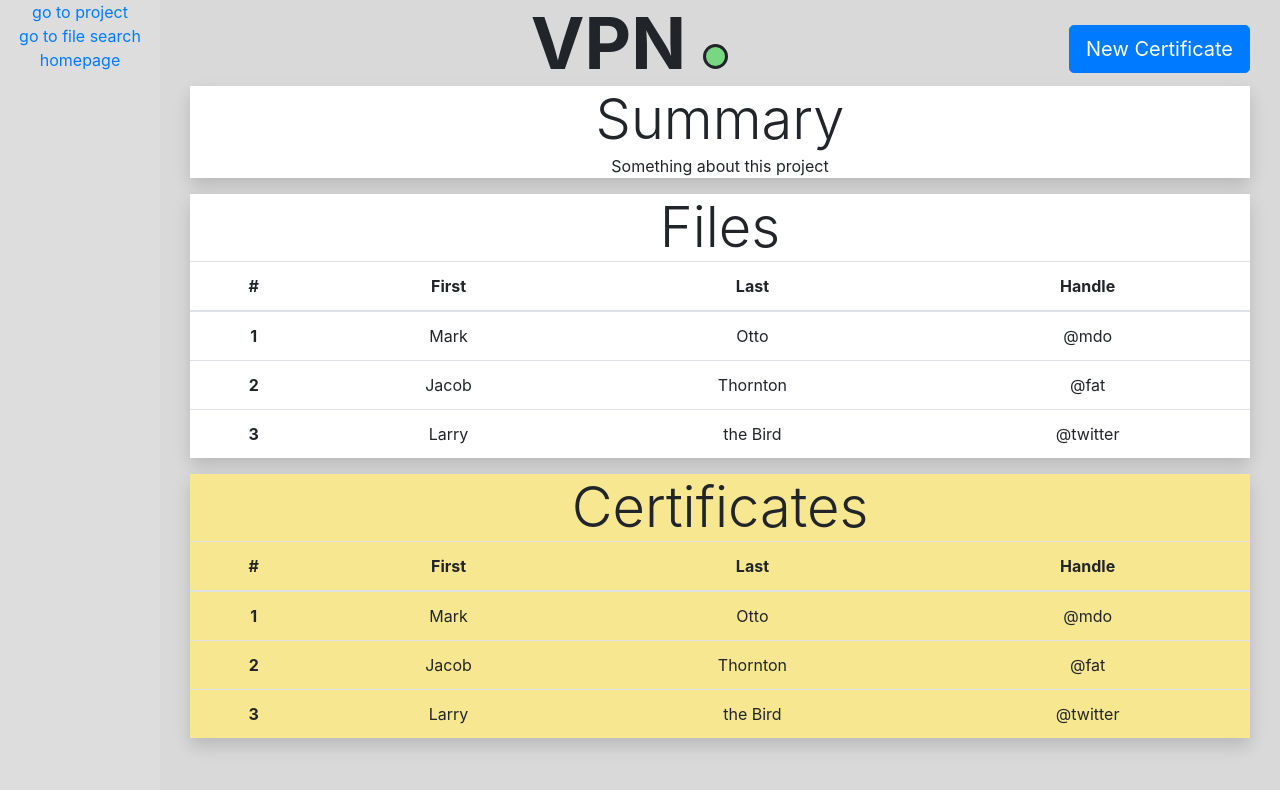
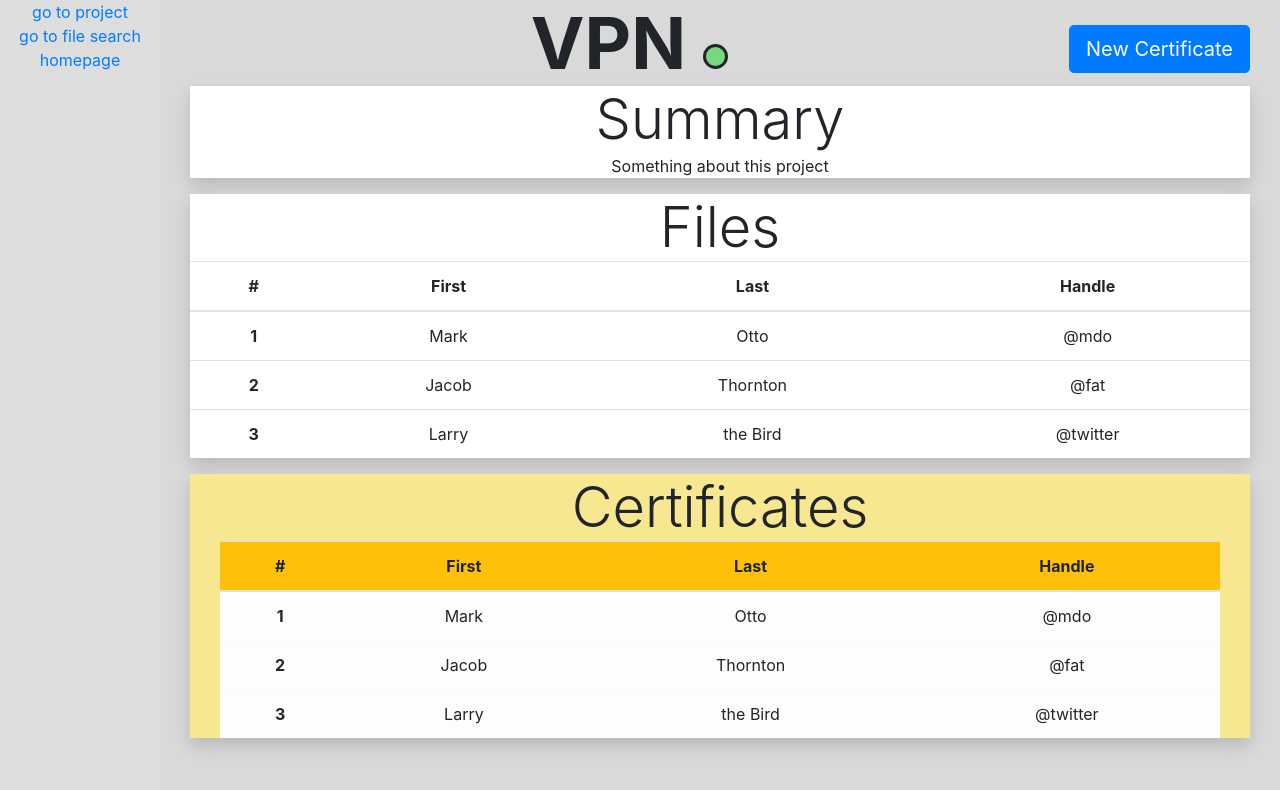
Before and after one commit to ProSe-Dev/prose, a React (Create React App) app in the folder client/: page /#/project in a window 1280 px wide. Shown: the top 790 px of the page. Built offline with nearby package versions, Linux system fonts and the light colour scheme.

Commit message:
modulized code further, getCerts and getFiles create tables in desired format

```diff
--- a/client/src/containers/MainContent/pages/ProjectPage/ProjectPage.jsx
+++ b/client/src/containers/MainContent/pages/ProjectPage/ProjectPage.jsx
@@ -19,41 +19,15 @@ function Title(props){
 
 class Files extends React.Component{
   render(){
+    const file_list = getFiles();
     return(
       <div class="files shadow">
         <div class="display-4">
           Files
         </div>
-        <table class="table">
-        <thead>
-          <tr>
-            <th scope="col">#</th>
-            <th scope="col">First</th>
-            <th scope="col">Last</th>
-            <th scope="col">Handle</th>
-          </tr>
-        </thead>
-        <tbody>
-          <tr>
-            <th scope="row">1</th>
-            <td>Mark</td>
-            <td>Otto</td>
-            <td>@mdo</td>
-          </tr>
-          <tr>
-            <th scope="row">2</th>
-            <td>Jacob</td>
-            <td>Thornton</td>
-            <td>@fat</td>
-          </tr>
-          <tr>
-            <th scope="row">3</th>
-            <td>Larry</td>
-            <td>the Bird</td>
-            <td>@twitter</td>
-          </tr>
-        </tbody>
-      </table>
+        <div>
+          {file_list}
+        </div>
       </div>
 
     )
@@ -62,43 +36,16 @@ class Files extends React.Component{
 
 class Certificates extends React.Component {
 
-
   render(){
+    const cert_list = getCerts();
     return(
       <div class="certificates shadow">
         <div class="display-4">
           Certificates
         </div>
-        <table class="table cert-table">
-        <thead>
-          <tr>
-            <th scope="col">#</th>
-            <th scope="col">First</th>
-            <th scope="col">Last</th>
-            <th scope="col">Handle</th>
-          </tr>
-        </thead>
-        <tbody>
-          <tr>
-            <th scope="row">1</th>
-            <td>Mark</td>
-            <td>Otto</td>
-            <td>@mdo</td>
-          </tr>
-          <tr>
-            <th scope="row">2</th>
-            <td>Jacob</td>
-            <td>Thornton</td>
-            <td>@fat</td>
-          </tr>
-          <tr>
-            <th scope="row">3</th>
-            <td>Larry</td>
-            <td>the Bird</td>
-            <td>@twitter</td>
-          </tr>
-          </tbody>
-        </table>
+        <div class="cert-table">
+          {cert_list}
+        </div>
     </div>
 
     )
@@ -145,3 +92,71 @@ class ProjectPage extends React.Component {
 }
 
 export default ProjectPage;
+/** creates a html table from list of files */
+function getFiles(){
+  return(
+    <table class="table">
+        <thead>
+          <tr>
+            <th scope="col">#</th>
+            <th scope="col">First</th>
+            <th scope="col">Last</th>
+            <th scope="col">Handle</th>
+          </tr>
+        </thead>
+        <tbody>
+          <tr>
+            <th scope="row">1</th>
+            <td>Mark</td>
+            <td>Otto</td>
+            <td>@mdo</td>
+          </tr>
+          <tr>
+            <th scope="row">2</th>
+            <td>Jacob</td>
+            <td>Thornton</td>
+            <td>@fat</td>
+          </tr>
+          <tr>
+            <th scope="row">3</th>
+            <td>Larry</td>
+            <td>the Bird</td>
+            <td>@twitter</td>
+          </tr>
+        </tbody>
+      </table>
+  )
+}
+/** creates a html table from list of certificates */
+function getCerts(){
+  return (<table class="table">
+  <thead>
+    <tr class="bg-warning">
+      <th scope="col">#</th>
+      <th scope="col">First</th>
+      <th scope="col">Last</th>
+      <th scope="col">Handle</th>
+    </tr>
+  </thead>
+  <tbody>
+    <tr class="table-light">
+      <th scope="row">1</th>
+      <td>Mark</td>
+      <td>Otto</td>
+      <td>@mdo</td>
+    </tr>
+    <tr class="table-light">
+      <th scope="row">2</th>
+      <td>Jacob</td>
+      <td>Thornton</td>
+      <td>@fat</td>
+    </tr>
+    <tr class="table-light">
+      <th scope="row">3</th>
+      <td>Larry</td>
+      <td>the Bird</td>
+      <td>@twitter</td>
+    </tr>
+    </tbody>
+  </table>)
+}
```
